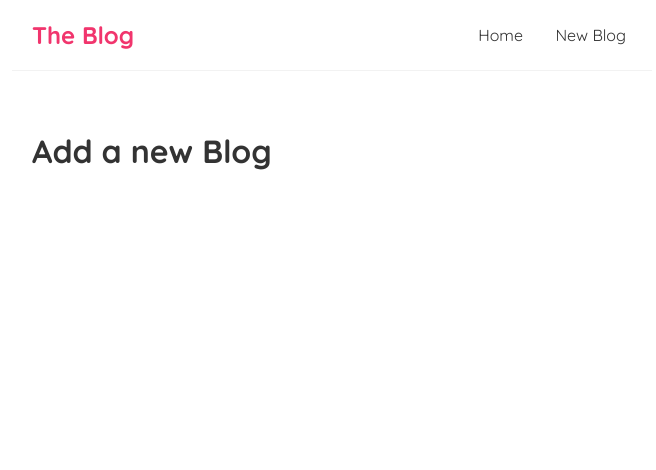
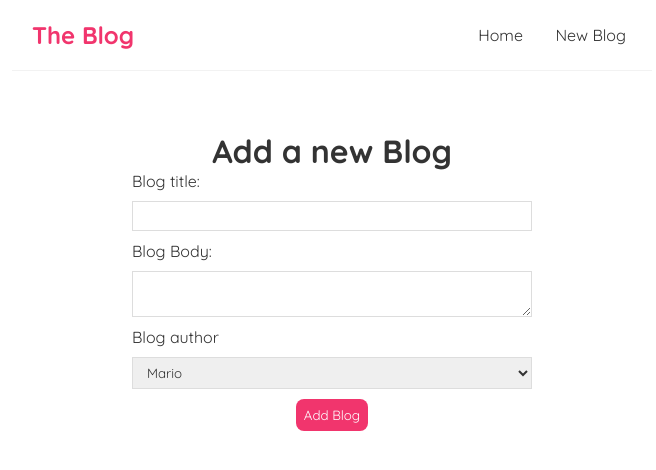
Before and after one commit to oliullahjewel96/React-Blog, a React (Create React App) app in the folder blog/: page /create in a window 1280 px wide. Shown: the top 470 px of the page, without its empty margins (308-964 px from the left). Built offline with nearby package versions, Linux system fonts and the light colour scheme.

Commit message:
Created input field for blog

```diff
--- a/blog/src/components/BlogDetails.js
+++ b/blog/src/components/BlogDetails.js
@@ -1,12 +1,26 @@
 import React from "react";
 import { useParams } from "react-router-dom";
+import useFetch from "../custom hook/useFetch";
 
 const BlogDetails = () => {
   let { id } = useParams();
-  console.log(id);
+  const {
+    data: blog,
+    isPending,
+    error,
+  } = useFetch("http://localhost:8000/blogs/" + id);
+
   return (
     <div className="blog-details">
-      <h2>Blog Details-{id}</h2>
+      {isPending && <p>Loading...</p>}
+      {error && <p>Error!</p>}
+      {blog && (
+        <article>
+          <h1>{blog.title}</h1>
+          <p>Written By {blog.author}</p>
+          <div>{blog.body}</div>
+        </article>
+      )}
     </div>
   );
 };
--- a/blog/src/components/Create.js
+++ b/blog/src/components/Create.js
@@ -1,7 +1,32 @@
+import { useState } from "react";
 const Create = () => {
+  const [title, setTitle] = useState("");
+  const [body, setBody] = useState("");
+  const [author, setAuthor] = useState("Mario");
   return (
     <div className="create">
       <h1> Add a new Blog </h1>{" "}
+      <form>
+        <label> Blog title: </label>
+        <input
+          type="text"
+          required
+          value={title}
+          onChange={(e) => setTitle(e.target.value)}
+        />
+        <label> Blog Body: </label>
+        <textarea
+          required
+          value={body}
+          onChange={(e) => setBody(e.target.value)}
+        ></textarea>{" "}
+        <label> Blog author </label>{" "}
+        <select value={author} onChange={(e) => setAuthor(e.target.value)}>
+          <option value="Mario">Mario </option>{" "}
+          <option value="Yoshi"> Yoshi</option>{" "}
+        </select>{" "}
+        <button> Add Blog </button>
+      </form>{" "}
     </div>
   );
 };
--- a/blog/src/index.css
+++ b/blog/src/index.css
@@ -63,3 +63,63 @@
 .blog-preview a {
     text-decoration: none;
 }
+
+.blog-details h2 {
+    font-size: 20px;
+    color: #f1356d;
+    margin-bottom: 10px;
+}
+
+.blog-details div {
+    margin: 20px 0;
+}
+
+.blog-details button {
+    background-color: #f1356d;
+    color: #fff;
+    padding: 8px;
+    border: none;
+    border-radius: 8px;
+    font-size: 16px;
+    cursor: pointer;
+}
+
+
+/* create new blog form */
+
+.create {
+    max-width: 400px;
+    margin: 0 auto;
+    text-align: center;
+}
+
+.create label {
+    text-align: left;
+    display: block;
+}
+
+.create h2 {
+    font-size: 20px;
+    color: #f1356d;
+    margin-bottom: 30px;
+}
+
+.create input,
+.create textarea,
+.create select {
+    width: 100%;
+    padding: 6px 10px;
+    margin: 10px 0;
+    border: 1px solid #ddd;
+    box-sizing: border-box;
+    display: block;
+}
+
+.create button {
+    background: #f1356d;
+    color: #fff;
+    border: 0;
+    padding: 8px;
+    border-radius: 8px;
+    cursor: pointer;
+}
```
